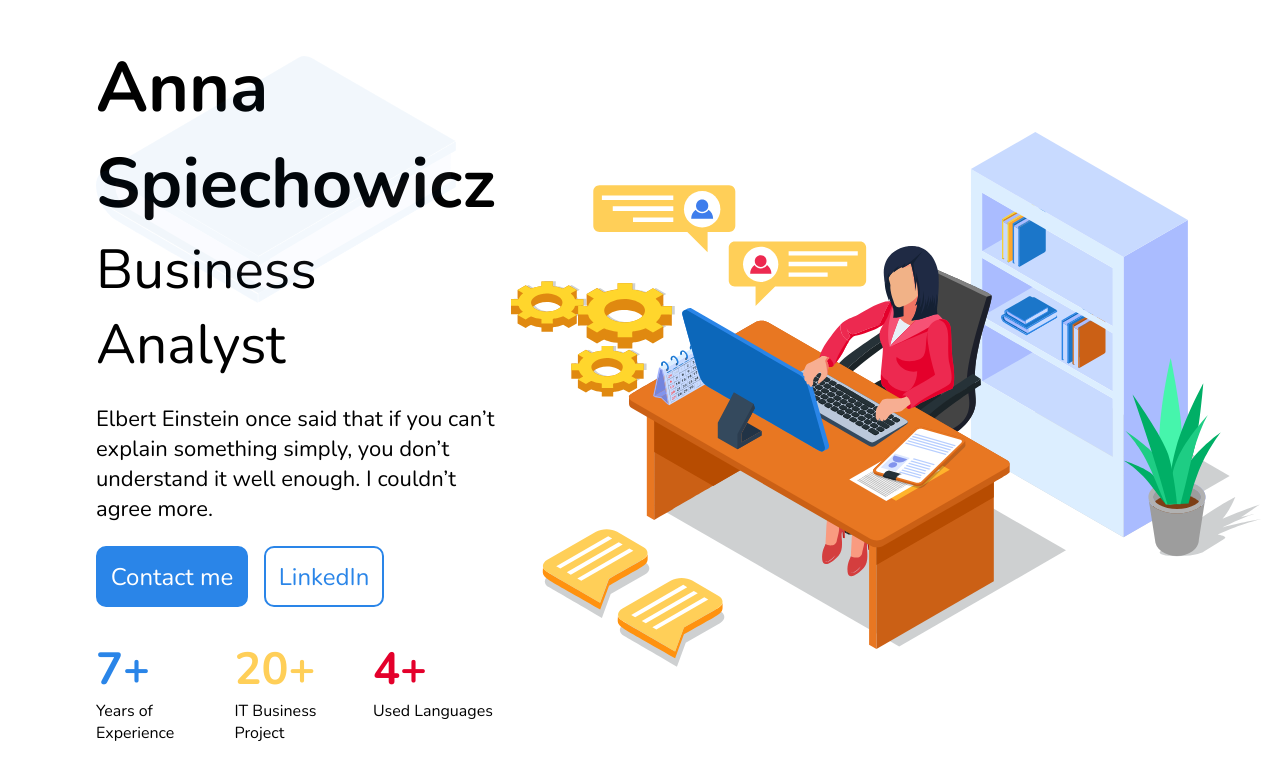
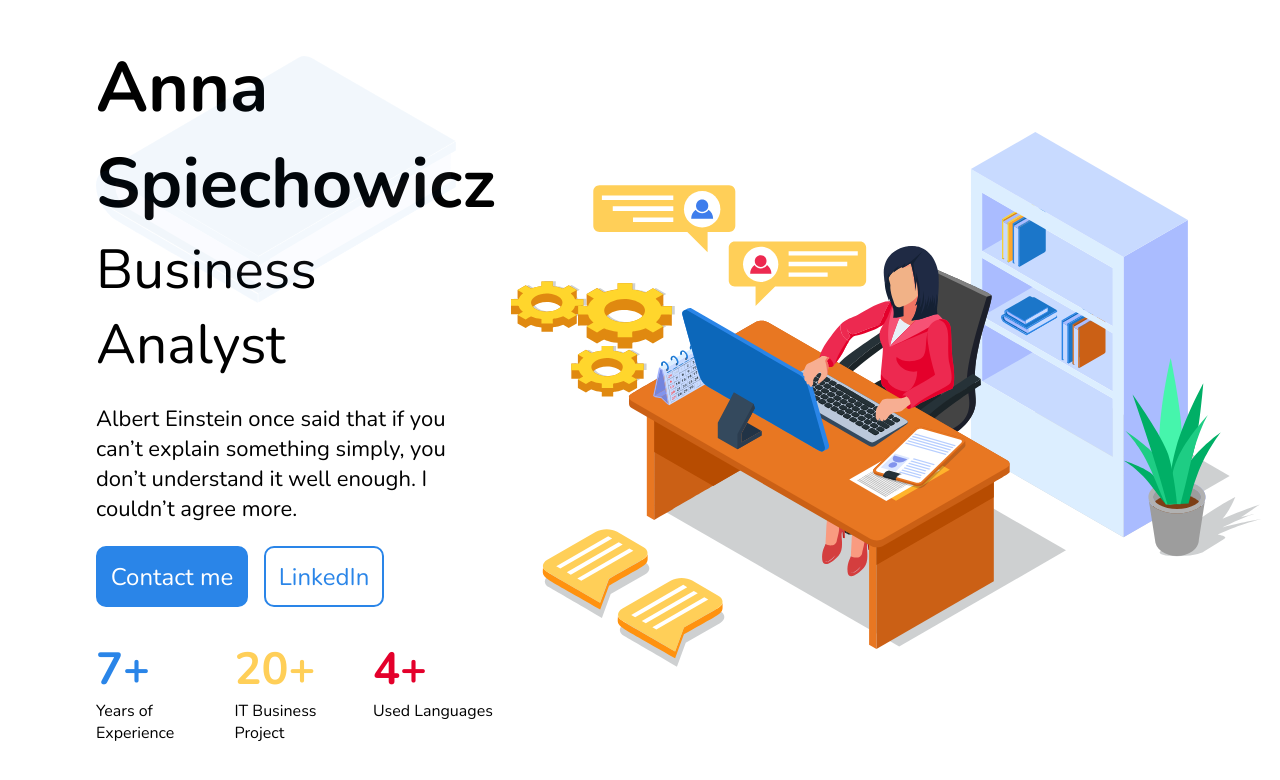
Before and after one commit to MSpiechowicz/annaspiechowicz.com, a React (Vite) app: page / in a window 1280 px wide. Shown: the top 780 px of the page. Built offline with nearby package versions, Linux system fonts and the light colour scheme.

Commit message:
fixing typo

```diff
--- a/src/components/AppMotto.jsx
+++ b/src/components/AppMotto.jsx
@@ -4,7 +4,7 @@ function AppMotto() {
   return (
     <div className="app__motto">
       <p>
-        Elbert Einstein once said that if you can’t explain something simply,
+        Albert Einstein once said that if you can’t explain something simply,
         you don’t understand it well enough. I couldn’t agree more.
       </p>
     </div>
```
